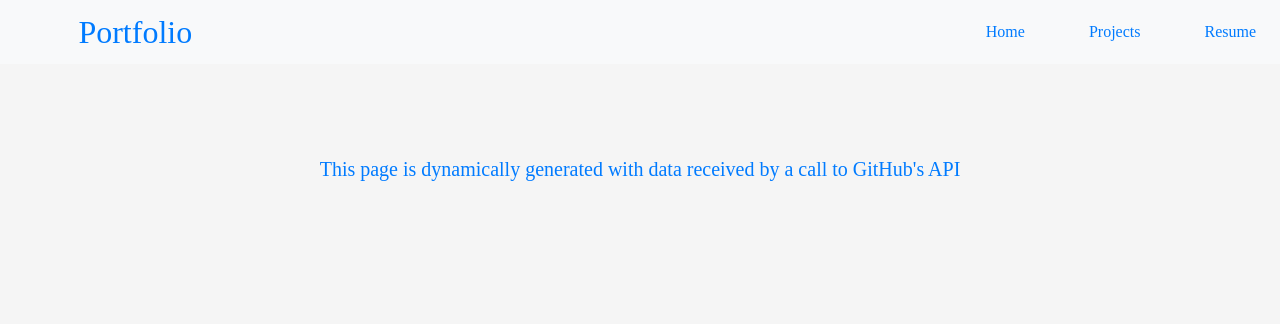
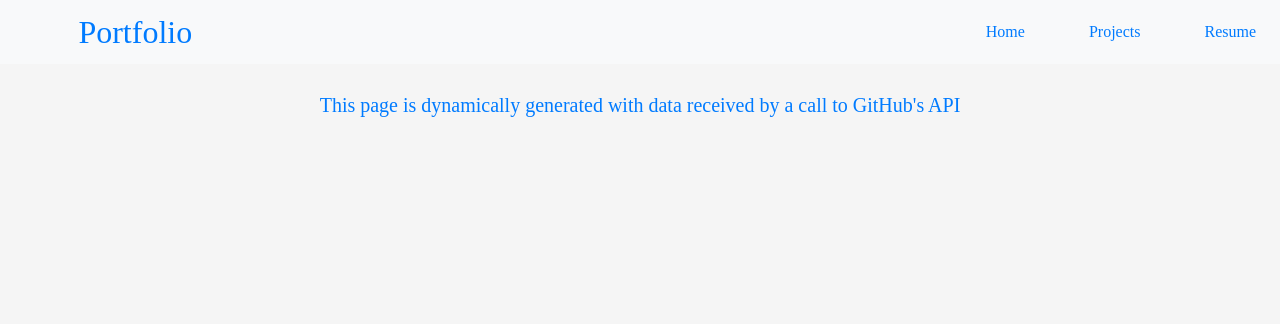
Before and after one commit to dan032/Portfolio, a PHP site: page /public/projects.html in a window 1280 px wide. Shown: the top 324 px of the page. Run offline with PHP 8.4, Linux system fonts and the light colour scheme; some libraries are stand-ins or nearby versions.

Commit message:
Updated Projects page

```diff
--- a/public/style/main.css
+++ b/public/style/main.css
@@ -39,7 +39,7 @@
 
     .container {
         width: 80%;
-        margin-top: 7%;
+        margin-top: 2%;
         min-height: 2em;
         padding: 0.2em;
     }
```
